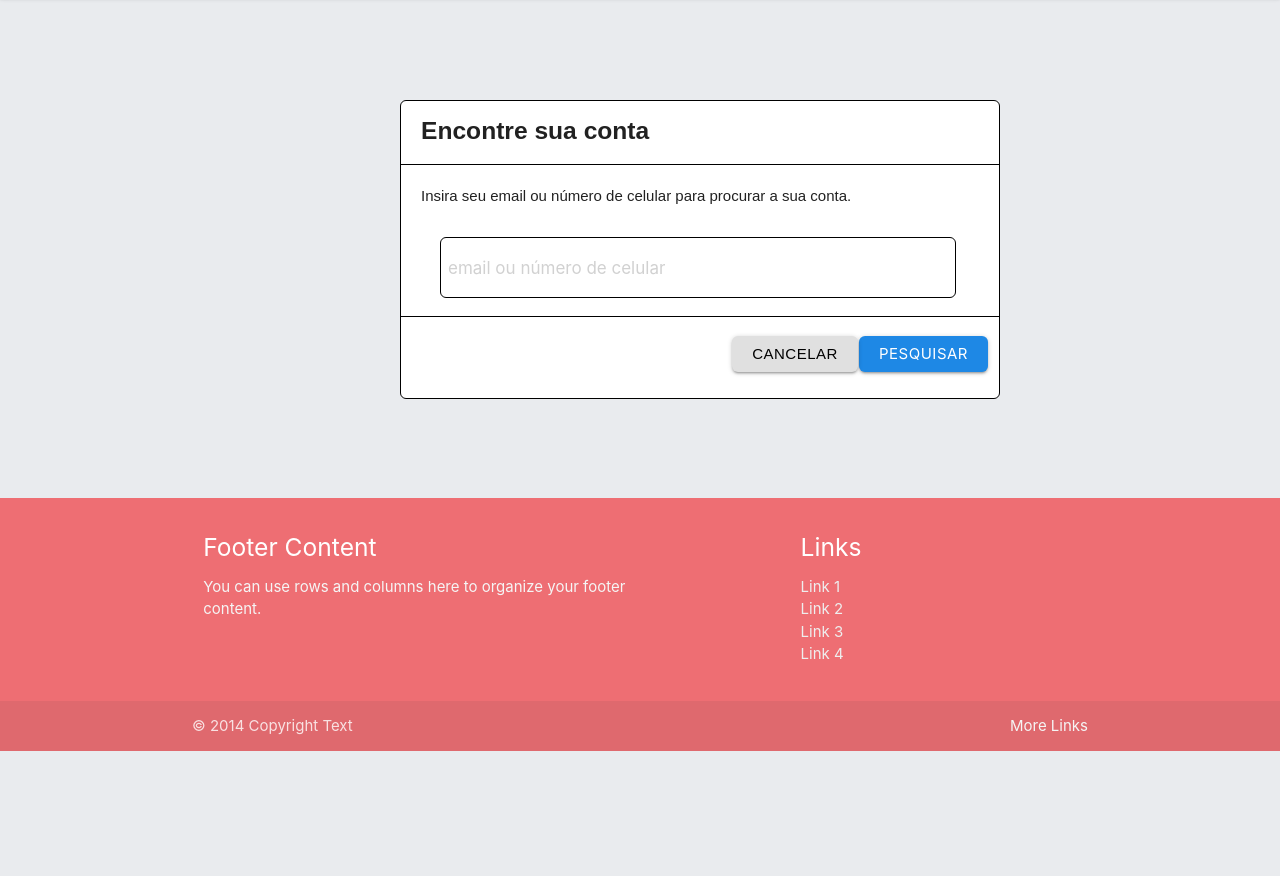
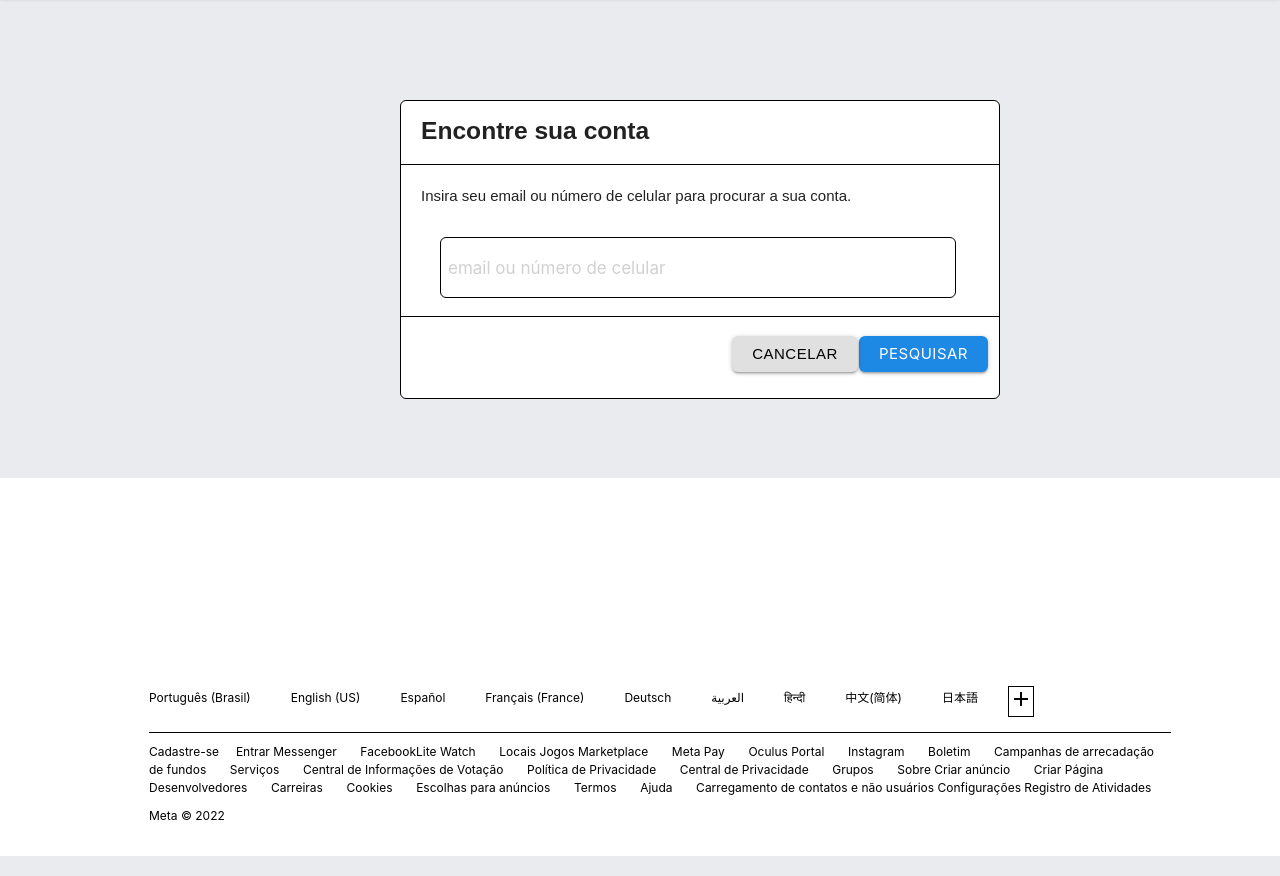
Before and after one commit to peterson337/Clone-do-facebook, a plain HTML site: page esqueceu a senha.html in a window 1280 px wide. Shown: the part 67-943 px from the top of the page. Before the commit the page ends 818 px from the top, so only its background shows below. Drawn offline with nearby package versions, Linux system fonts and the light colour scheme.

Commit message:
fazendo o projeto

```diff
--- a/css/esqueceu a senha.css
+++ b/css/esqueceu a senha.css
@@ -126,6 +126,67 @@ body{
 }
 
 #footer{
-    padding-top: 20px;
+    position: relative;
+    top: -20px;
     font-size: 12px;
+    padding: 109px;
 }
+
+#ul-links{
+    position: relative;
+    display: flex;
+}
+
+.linkz{
+    margin-left:40px;
+    color: black;
+}
+
+#p1{
+    position: relative;
+    color: black;
+    bottom: -30px;
+}
+
+#border{
+    border-bottom: 1px solid black;
+    margin-left:40px;
+}
+
+.p3{
+    color: black;
+    margin-left:40px;
+    display: flex;
+    margin-top:10px;
+}
+
+#container{
+    position: relative;
+    margin-top: -30px;
+   margin-left:50px;
+}
+
+#add{
+    position: relative;
+    margin-left: 30px;
+    bottom: 3px;
+    color: black;
+    border: 1px solid black;
+}
+
+#row-footer{
+    position: relative;
+    bottom: -90px;
+}
+
+ #card-panel{
+    position: relative;
+    padding:100px;
+    top:-30px;
+}
+
+#card-pane1{
+    position: relative;
+    padding:100px;
+    top:-30px;
+}
--- a/esqueceu a senha.html
+++ b/esqueceu a senha.html
@@ -15,19 +15,22 @@
      <script src="https://cdnjs.cloudflare.com/ajax/libs/materialize/1.0.0/js/materialize.min.js" defer></script>
     <!-- Jquery do projeto -->
      <script src=" https://code.jquery.com/jquery-3.6.1.min.js" defer></script>
+     <!-- LInk dos iconis -->
+     <link href="https://fonts.googleapis.com/icon?family=Material+Icons" rel="stylesheet">
+
     <title>Document</title>
 </head>
 <body>
                                   <!--Barra do header -->
     <nav>
         <div class="nav-wrapper white">
-          <a href="#" class="brand-logo"><img src="/img/logoFacebook2.PNG"></a>
+          <a href="#" class="brand-logo" style="margin-left:10px ;"><img src="/img/logoFacebook2.PNG"></a>
           <input type="email" id="input" placeholder="email ou telefone">
           <input type="text" id="input1" placeholder="senha">
           <button class="blue darken-1 waves-light btn" id="button"><b>Entrar</b></button>
         </div>
       </nav>
-      <a href="esqueceu a senha.html" id="link">Esqueceu a conta</a>
+      <a href="esqueceu a senha.html" id="link" target="_blank">Esqueceu a conta</a>
 
                                   <!--div do centro -->
       <div id="teste"><h5 id="h5"><b>Encontre sua conta</b></h5>
@@ -41,41 +44,27 @@
 </div>
 </div>
 
-
-
-<footer class="page-footer">
-  <div class="container">
-    <div class="row">
-      <div class="col l6 s12">
-        <h5 class="white-text">Footer Content</h5>
-        <p class="grey-text text-lighten-4">You can use rows and columns here to organize your footer content.</p>
-      </div>
-      <div class="col l4 offset-l2 s12">
-        <h5 class="white-text">Links</h5>
-        <ul>
-          <li><a class="grey-text text-lighten-3" href="#!">Link 1</a></li>
-          <li><a class="grey-text text-lighten-3" href="#!">Link 2</a></li>
-          <li><a class="grey-text text-lighten-3" href="#!">Link 3</a></li>
-          <li><a class="grey-text text-lighten-3" href="#!">Link 4</a></li>
+                                <!-- Rodapé do site -->
+<footer class="page-footer white" id="footer">
+  <div>
+    <div>
+      <div class="col l4 offset-l2 s12" id="row-footer">
+        <ul id="ul-links">
+          <li><a class="linkz" href="#!">Português (Brasil)</a></li>
+          <li><a class="linkz" href="#!">English (US)</a></li>
+          <li><a class="linkz" href="#!"> Español</a></li>
+          <li><a class="linkz" href="#!">Français (France)</a></li>
+          <li><a class="linkz" href="#!">Deutsch</a></li>
+          <li><a class="linkz" href="#!">العربية</a></li>
+          <li><a class="linkz" href="#!">हिन्दी</a></li>
+          <li><a class="linkz" href="#!">中文(简体)</a></li>
+          <li><a class="linkz" href="#!">日本語</a></li>
+          <li><a class=" white waves-effect waves-dark btn-medium"href="#!" id="add"><i class="material-icons">add</i></a><li>
         </ul>
-      </div>
-    </div>
+        <div id="border"></div>
+      <div><a href="!#" class="p3">Cadastre-se &nbsp; &nbsp; Entrar Messenger &nbsp; &nbsp; &nbsp; FacebookLite Watch &nbsp; &nbsp; &nbsp; Locais Jogos Marketplace &nbsp; &nbsp; &nbsp; Meta Pay &nbsp; &nbsp; &nbsp; Oculus Portal &nbsp; &nbsp; &nbsp; Instagram &nbsp; &nbsp; &nbsp; Boletim &nbsp; &nbsp; &nbsp; Campanhas de arrecadação de fundos &nbsp; &nbsp; &nbsp; Serviços &nbsp; &nbsp; &nbsp; Central de Informações de Votação &nbsp; &nbsp; &nbsp; Política de Privacidade &nbsp; &nbsp; &nbsp; Central de Privacidade &nbsp; &nbsp; &nbsp; Grupos &nbsp; &nbsp; &nbsp; Sobre Criar anúncio &nbsp; &nbsp; &nbsp; Criar Página &nbsp; &nbsp; &nbsp; Desenvolvedores &nbsp; &nbsp; &nbsp; Carreiras &nbsp; &nbsp; &nbsp; Cookies &nbsp; &nbsp; &nbsp; Escolhas para anúncios &nbsp; &nbsp; &nbsp; Termos &nbsp; &nbsp; &nbsp; Ajuda &nbsp; &nbsp; &nbsp; Carregamento de contatos e não usuários Configurações Registro de Atividades</a></div> <p class="p3">Meta © 2022</p>
   </div>
-  <div class="footer-copyright">
-    <div class="container">
-    © 2014 Copyright Text
-    <a class="grey-text text-lighten-4 right" href="#!">More Links</a>
-    </div>
-  </div>
+</div>
 </footer>
-
-      <!-- <div class="row" id="row">
-        <div class="col s12 m5">
-            <span class="white-text">
-            </span>
-          </div>
-        </div>
-      </div>       -->
-
 </body>
 </html>
```
